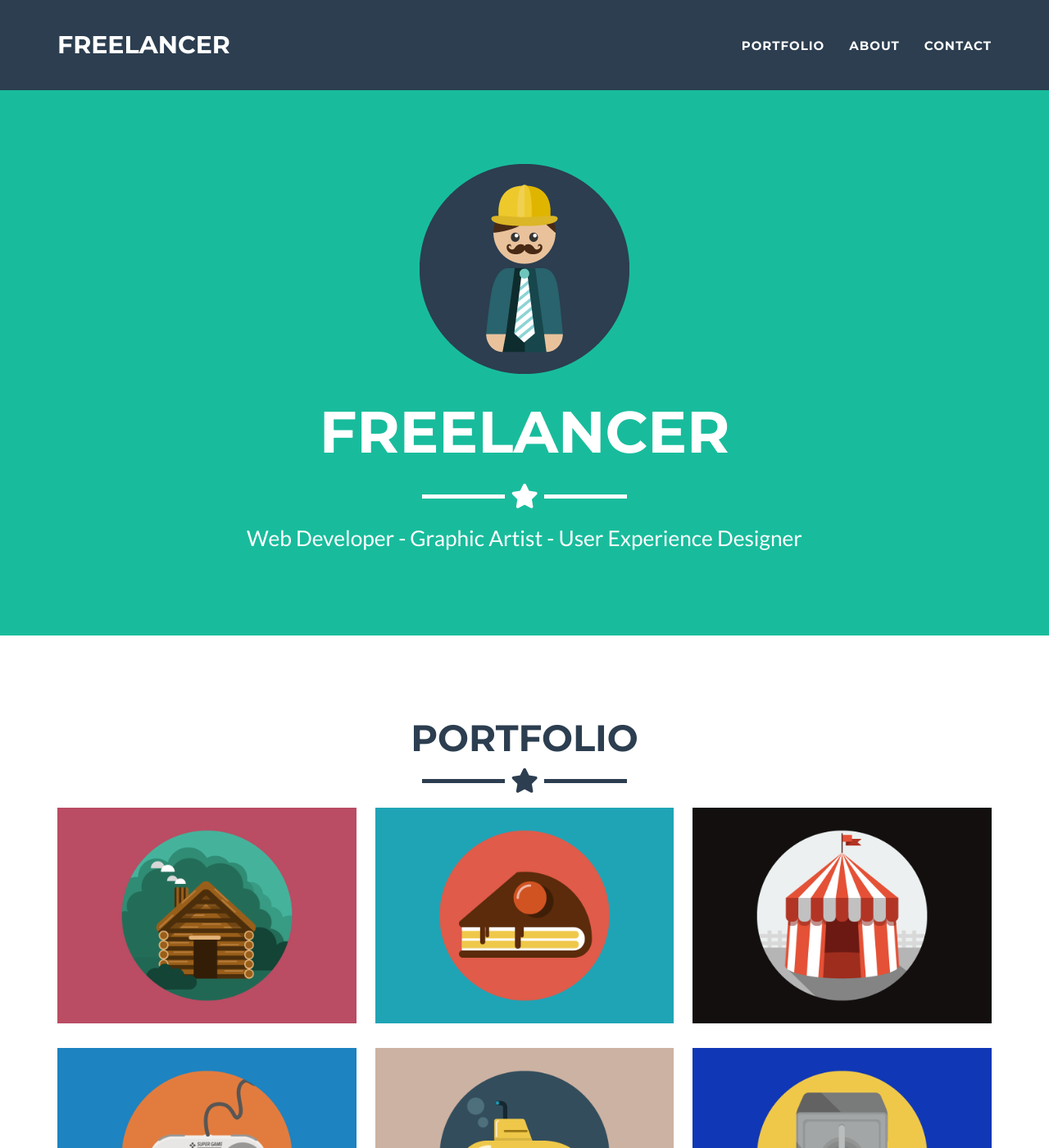
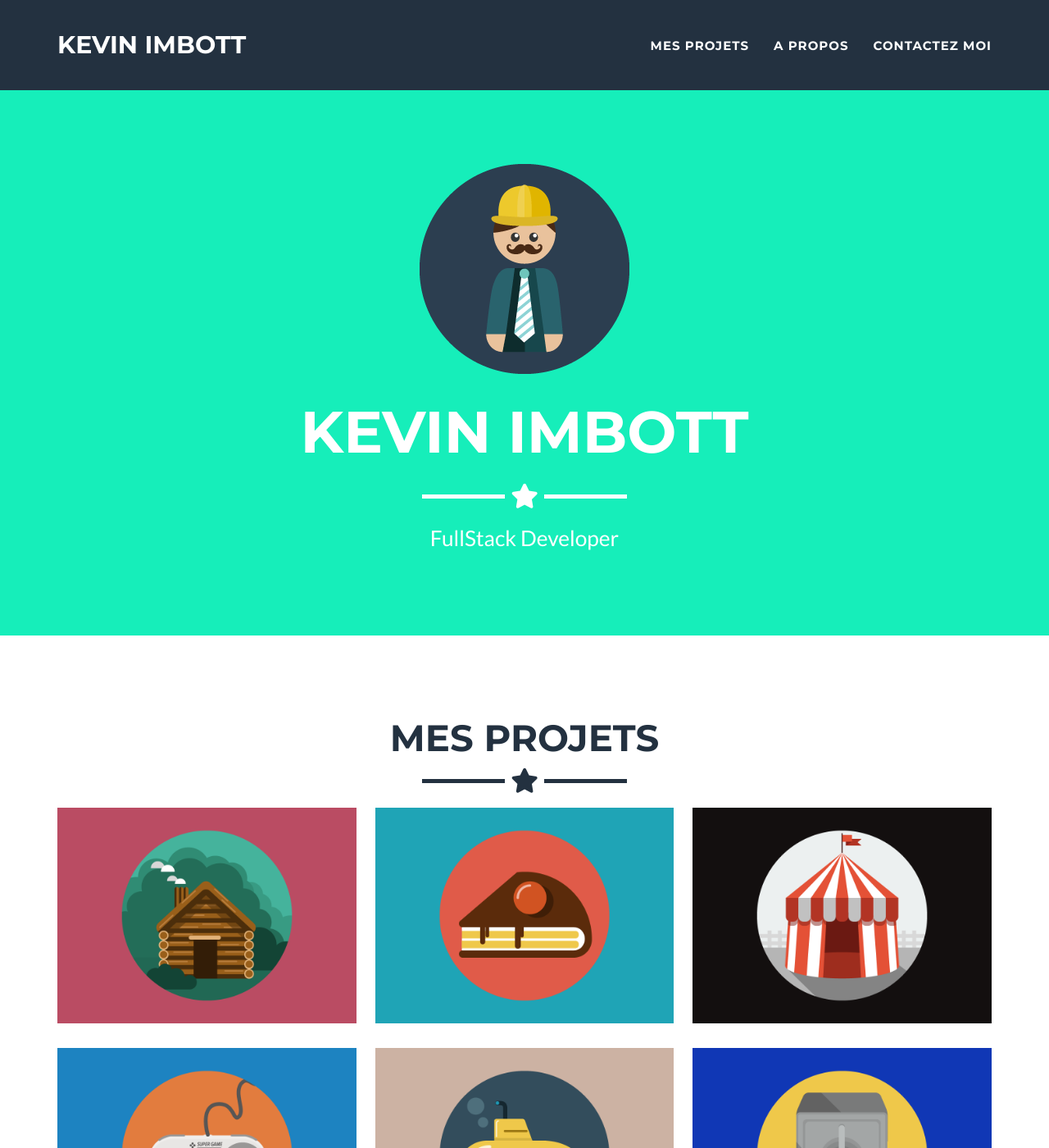
Before and after one commit to KevinImbott/KevinImbott.github.io, a Jekyll site: the page built from _posts/2014-07-18-project-1.markdown, in a window 1280 px wide and 1400 px high. Shown: the whole window at 82% size. Built offline with Jekyll 4.4.1, drawn with Linux system fonts in a browser that asks for light colours; some of the changed text lies outside the part shown.

Commit message:
feat: push old version

```diff
--- a/_config.yml
+++ b/_config.yml
@@ -1,11 +1,11 @@
 # Site settings
-title: Freelancer
-email: your-email@domain.com
+title: Kevin Imbott
+email: kevin.imbott@epitech.eu
 url: https://github.com/jeromelachaud/freelancer-theme
-description: "Write an awesome description for your new site here. You can edit this line in _config.yml. It will appear in your document head meta (for Google search results) and in your feed.xml site description."
-keywords: "your keywords, separated by commas"
-skills: "Web Developer - Graphic Artist - User Experience Designer"
-meta_author: LastName FirstName
+description: Kevin Imbott Portfolio
+keywords: "kevin imbott, portfolio, imbott"
+skills: "FullStack Developer"
+meta_author: Imbott Kevin
 
 # Google webmaster tools
 google_verify:
@@ -21,42 +21,36 @@ contact: static
 
 # If you use disqus you need disqus shortname
 # https://help.disqus.com/customer/portal/articles/466208
-disqus_shortname: myshortname
+disqus_shortname: KI
 
 # Color settings (hex-codes without the leading hash-tag)
 color:
-  primary: 18bc9c #80B3FF
+  primary: 16EEBA
   primary-rgb: "24,288,156" #"128,179,255"
-  secondary: 2c3e50 #FD6E8A
+  secondary: 233140
   secondary-dark: 233140 #A2122F
 
 # Footer settings
 footer:
-  copyright: Dr. Henry Jekyll
+  copyright: Kevin Imbott
   location: Location
   social: Around the Web
-  credits: Credits
+  # credits: Credits
 
 # Social networks usernames (many more available: google-plus, flickr, dribbble, pinterest, instagram, tumblr, linkedin, etc.)
 social:
-  - title: twitter
-    url: http://twitter.com/jekyllrb
-  - title: facebook
-    url:
-  - title: stack-overflow
-    url: http://stackoverflow.com/questions/tagged/jekyll
-  - title: bitbucket
-    url: http://bitbucket.org/jekyll
+  - title: linkedin
+    url: https://www.linkedin.com/in/kevin-imbott-877773183/
   - title: github
-    url: http://github.com/jekyll
+    url: https://github.com/KevinImbott
 
 # Postal address (add as many lines as necessary)
 address:
-  - line: 3481 Melrose Place
-  - line: Beverly Hills, CA 90210
+  - line: Normandie, France
+  - line: 4 rue du chemin Moyen, Ménilles
 
 # Credits content
-credits: 'Freelancer is a free to use, open source Bootstrap theme created by <a href="http://startbootstrap.com">Start Bootstrap</a>.'
+# credits: 'Freelancer is a free to use, open source Bootstrap theme created by <a href="http://startbootstrap.com">Start Bootstrap</a>.'
 
 # Build settings
 markdown: kramdown
--- a/_includes/about.html
+++ b/_includes/about.html
@@ -3,7 +3,7 @@
   <div class="container">
     <div class="row">
       <div class="col-lg-12 text-center">
-        <h2>About</h2>
+        <h2>A propos</h2>
         <hr class="star-light">
       </div>
     </div>
@@ -19,7 +19,7 @@
       </div>
       <div class="col-lg-8 col-lg-offset-2 text-center">
         <a href="https://github.com/jeromelachaud/freelancer-theme" class="btn btn-lg btn-outline">
-          <i class="fa fa-download"></i> Download Theme
+          <i class="fa fa-download"></i> Mon CV
         </a>
       </div>
     </div>
--- a/_includes/contact_static.html
+++ b/_includes/contact_static.html
@@ -3,7 +3,7 @@
   <div class="container">
     <div class="row">
       <div class="col-lg-12 text-center">
-        <h2>Contact Me</h2>
+        <h2>Contactez Moi</h2>
         <hr class="star-primary">
       </div>
     </div>
@@ -12,16 +12,16 @@
         <form action="//formspree.io/{{ site.email }}" method="POST" name="sentMessage" id="contactForm" novalidate>
           <div class="row control-group">
             <div class="form-group col-xs-12 floating-label-form-group controls">
-              <label for="name">Name</label>
-              <input type="text" name="name" class="form-control" placeholder="Name" id="name" required
+              <label for="name">Nom</label>
+              <input type="text" name="name" class="form-control" placeholder="Nom" id="name" required
                 data-validation-required-message="Please enter your name.">
               <p class="help-block text-danger"></p>
             </div>
           </div>
           <div class="row control-group">
             <div class="form-group col-xs-12 floating-label-form-group controls">
-              <label for="email">Email Address</label>
-              <input type="email" name="_replyto" class="form-control" placeholder="Email Address" id="email" required
+              <label for="email">Adresse Email</label>
+              <input type="email" name="_replyto" class="form-control" placeholder="Adresse Email" id="email" required
                 data-validation-required-message="Please enter your email address.">
               <p class="help-block text-danger"></p>
             </div>
@@ -42,7 +42,7 @@
           <div id="success"></div>
           <div class="row">
             <div class="form-group col-xs-12">
-              <button type="submit" class="btn btn-success btn-lg">Send</button>
+              <button type="submit" class="btn btn-success btn-lg">Envoyer</button>
             </div>
           </div>
         </form>
--- a/_includes/nav.html
+++ b/_includes/nav.html
@@ -19,13 +19,13 @@
           <a href="#page-top"></a>
         </li>
         <li class="page-scroll">
-          <a href="#portfolio">Portfolio</a>
+          <a href="#portfolio">Mes Projets</a>
         </li>
         <li class="page-scroll">
-          <a href="#about">About</a>
+          <a href="#about">A Propos</a>
         </li>
         <li class="page-scroll">
-          <a href="#contact">Contact</a>
+          <a href="#contact">Contactez Moi</a>
         </li>
       </ul>
     </div>
--- a/_includes/portfolio_grid.html
+++ b/_includes/portfolio_grid.html
@@ -3,7 +3,7 @@
   <div class="container portfolio-flex-grid">
     <div class="row">
       <div class="col-lg-12 text-center">
-        <h2>Portfolio</h2>
+        <h2>Mes Projets</h2>
         <hr class="star-primary">
       </div>
     </div>
```
Also changed, not shown: _includes/contact.html (+4 -4 lines), README.md, img/me.jpg (added), 7 other files.
